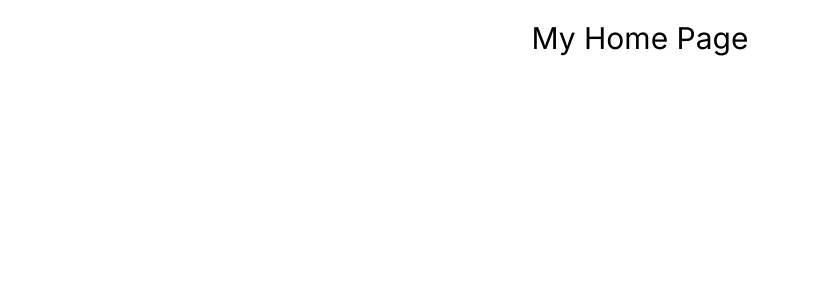
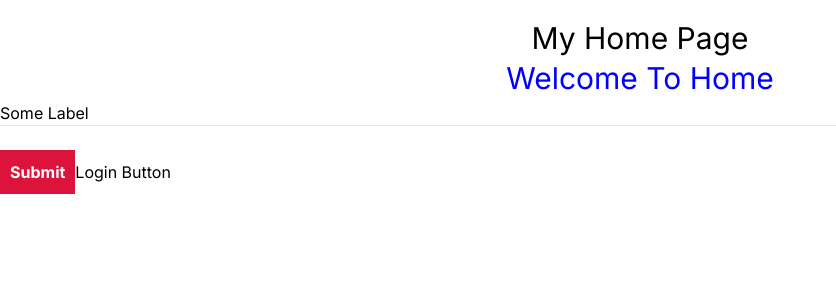
Before and after one commit to Sarthak-Srivastava-01/frontend, a Next.js app: page / in a window 1280 px wide. Shown: the top 300 px of the page, without its empty margins (0-836 px from the left). Built offline with nearby package versions, Linux system fonts and the light colour scheme.

Commit message:
components

```diff
--- a/src/app/globals.css
+++ b/src/app/globals.css
@@ -1,3 +1,11 @@
 @tailwind base;
 @tailwind components;
 @tailwind utilities;
+
+.btn {
+    background-color: crimson;
+    color: white;
+    padding: 10px;
+    border: none;
+    font-weight: bold;
+}
--- /dev/null
+++ b/src/app/login/login.module.css
@@ -0,0 +1,7 @@
+.loginBtn {
+    background-color: black;
+    padding: 10px 5px;
+    border-radius: 5px;
+    color: white;
+    border: none;
+}
--- a/src/app/login/page.jsx
+++ b/src/app/login/page.jsx
@@ -1,9 +1,15 @@
 import React from 'react'
+import classes from './login.module.css'
 
 const Login = () => {
   return (
-    <div>
+    <div className='text-center'>
+
         <h1 className='text-3xl text-center mt-5'>Login</h1>
+
+        <button className='btn mt-3'>Submit</button>
+
+        <button className={classes.loginBtn}>Login Button</button>
     </div>
   )
 }
--- a/src/app/page.jsx
+++ b/src/app/page.jsx
@@ -4,7 +4,22 @@ const Home = () => {
   return (
     <div>
       <h1 className='text-3xl text-center mt-5'>My Home Page</h1>
+
+      <p style={{color: 'blue', fontSize: 30, textAlign: 'center'}}>Welcome To Home</p>
+
+      <label htmlFor="">Some Label</label>
+
+      <input type="text" /> {/* Unpaired tags should have  / in the end */}
+      <hr />
+      <br />
+
+      <button className='btn'>Submit</button>
+      <button className='loginBtn'>Login Button</button>
+
     </div>
+
+    //Make card Component
+
   )
 }
 
--- a/src/app/signup/page.jsx
+++ b/src/app/signup/page.jsx
@@ -1,9 +1,24 @@
+import Button from '@/components/Button'
+import Input from '@/components/Input'
 import React from 'react'
 
 const SignUp = () => {
   return (
     <div>
         <h1 className='text-3xl text-center mt-5'>Sign Up</h1>
+
+        <label htmlFor="full_name">Full Name</label>
+        <Input type='text' placeholder='John Doe'/><br />
+
+        <label htmlFor="email">Email</label>
+        <Input type='email' placeholder='john@doe.com'/><br />
+
+        <label htmlFor="contact">Contact</label>
+        <Input type='number' placeholder='1234567890'/><br />
+
+        <Button>Submit</Button>
+
+        <Button>Don't</Button>
     </div>
   )
 }
--- /dev/null
+++ b/src/components/Button.jsx
@@ -0,0 +1,9 @@
+import React from 'react'
+
+const Button = ({children}) => {
+  return (
+    <button className='py-2 px-4 bg-blue-500 text-white rounded hover:bg-blue-400'>{children}</button>
+  )
+}
+
+export default Button
--- /dev/null
+++ b/src/components/Input.jsx
@@ -0,0 +1,12 @@
+import React from 'react'
+
+const Input = ({id, label, type, placeholder}) => {
+  return (
+    <div>
+        <label htmlFor={id}>{label}</label>
+        <input type={type} placeholder={placeholder} className='border bg-gray-200 py-1 px-3 rounded w-full'/>
+    </div>
+  )
+}
+
+export default Input
```
